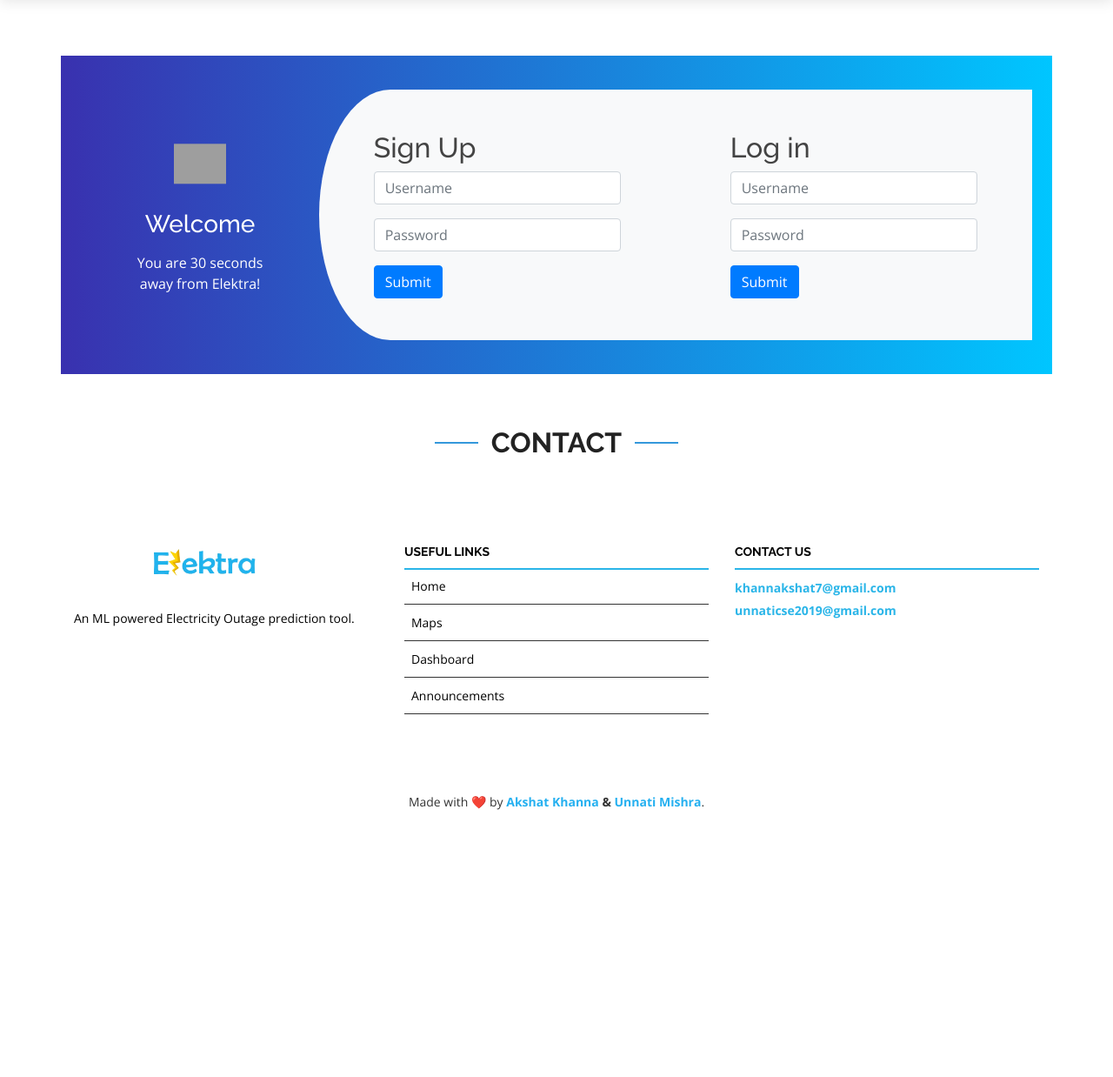
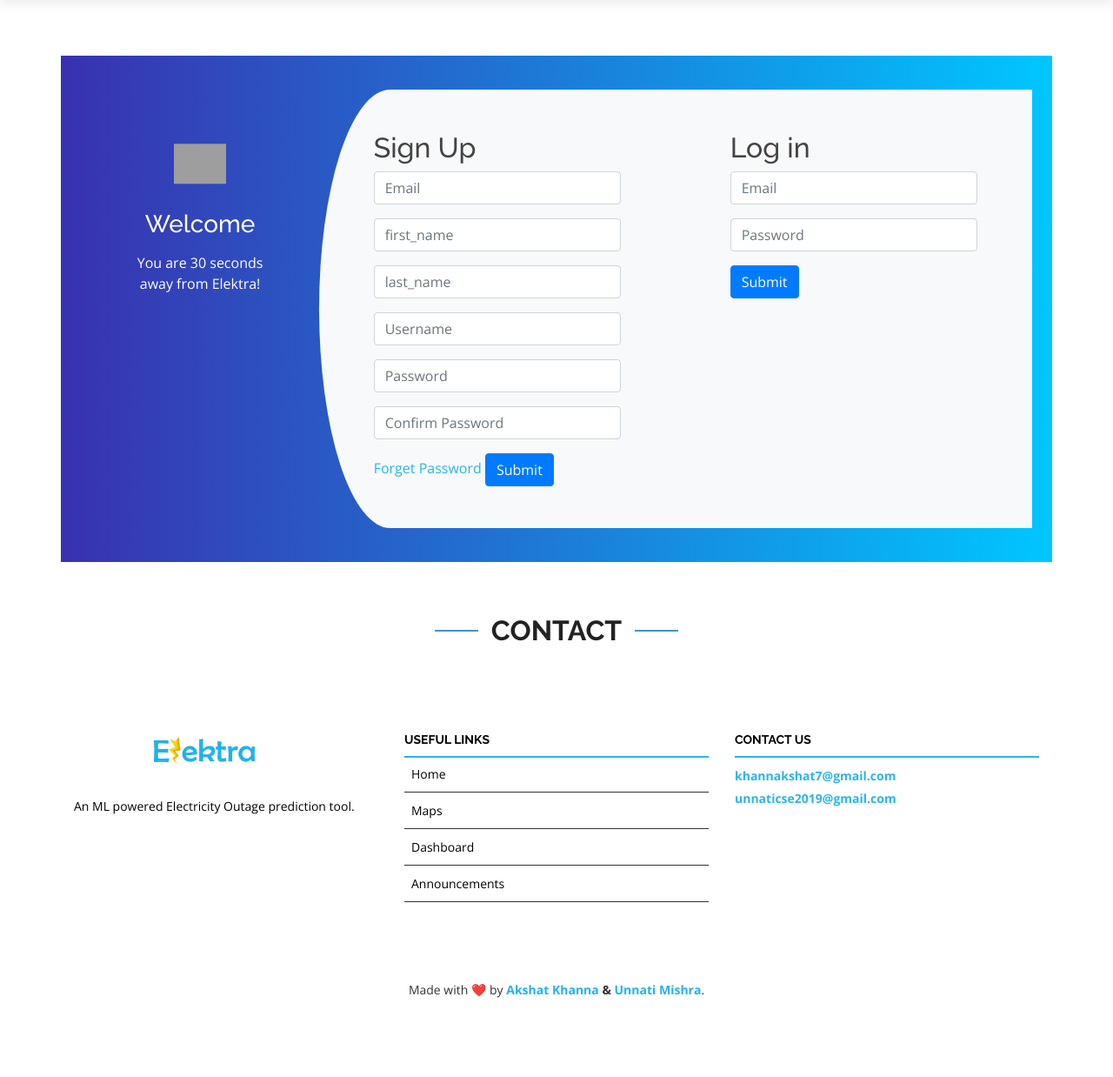
Before and after one commit to khannakshat7/Elektra, a Django app: page /login/ in a window 1280 px wide. Shown: the part 70-1308 px from the top of the page at 87% size. Before the commit the page ends 1001 px from the top, so only its background shows below. Run offline with Django 3.2, Linux system fonts and the light colour scheme; some libraries are stand-ins or nearby versions; grey boxes are pictures that could not be loaded.

Commit message:
Login form

```diff
--- a/Elecktra/urls.py
+++ b/Elecktra/urls.py
@@ -30,6 +30,7 @@
     path('feedback/',views.feedback,name="feedback"),
     path('logout/',views.logoutuser,name="logout"),
     path('coordinates/',views.getmapcoordinates,name="coordinates"),
+    path('Forgot_Password/',views.forgotp,name="forgotp")
 ]
 
 urlpatterns += static(settings.STATIC_URL, document_root=settings.STATIC_ROOT)
--- a/electricity/views.py
+++ b/electricity/views.py
@@ -1,10 +1,12 @@
+from django.contrib.auth.models import User
 from django.contrib.auth import authenticate, login, logout
 from django.contrib.auth.decorators import login_required
 from django.shortcuts import HttpResponse, redirect, render
 from django.views.decorators.csrf import csrf_exempt
+from django.contrib import messages
+from django.contrib.auth.hashers import make_password, check_password
 from django.contrib.auth.decorators import login_required
-
-from electricity.forms import UserForm
+from django.contrib.auth.forms import UserCreationForm
 from electricity.models import electricity
 # Create your views here.
 
@@ -13,20 +15,30 @@
 
 
 def registeruser(request):
-    registeredcheck = False
-    if(request.method == 'POST'):
-        user_form = UserForm(data=request.POST)
-        if user_form.is_valid():
-            user = user_form.save()
-            user.set_password(user.password)
-            user.is_active = True
-            user.save()
-            registeredcheck = True
-            login(request,user)
-            return redirect('/')
-        else:
-            error={"error":True}
-            return render(request,"login.html",error)
+    if request.POST.get("form_two"):
+            if not User.objects.filter(username=request.POST["username"]).exists():
+                if request.POST["password"]==request.POST["rpassword"]:
+                    data=User()
+                    data.password=make_password(request.POST["password"])
+                    data.first_name=request.POST["first_name"]
+                    data.last_name=request.POST["last_name"]
+                    data.username=request.POST["username"]
+                    data.email = request.POST["email"]
+                    data.is_active = True
+                    print("user saved")
+                    data.save()
+
+                    return redirect('/login/')
+                else:
+                    context="Password confirmation doesn't match Password"
+                    print("wrong password")
+                    return render(request,"login.html",{'errorP':context})
+
+            else:
+                context="Email Already Exist"
+                return render(request,"login.html",{'errorE':context})
+
+
     else:
         return render(request,"login.html")
 
@@ -49,6 +61,38 @@
     else:
         return render(request, 'login.html')
 
+def forgotp(request):
+        if(request.method=="POST"):
+            if  User.objects.filter(username=request.POST["username"]).exists():
+                if User.objects.filter(first_name= request.POST["first_name"]).exists():
+                    if User.objects.filter(last_name=request.POST["last_name"]).exists():
+                        data=User(request.POST["username"])
+
+                        if request.POST["password"]==request.POST["rpassword"]:
+                            data.first_name=request.POST["first_name"]
+                            data.last_name=request.POST["last_name"]
+                            data.username=request.POST["username"]
+                            data.password=make_password(request.POST["password"])
+                            data.is_active = True
+                            print("user saved")
+                            data.save()
+                            return redirect('/')
+                        else:
+                            context="Password confirmation doesn't match Password"
+                            return render(request,'forgotpassword.html' ,{'ErrorFP':context})
+                    else:
+                        context="Wrong Surname"
+                        return render(request,'forgotpassword.html' ,{'ErrorWs':context})
+                else:
+                    context="Wrong First Name"
+                    return render(request,'forgotpassword.html', {'ErrorFP':context})
+            else:
+                context="Wrong Email"
+                return render(request,'forgotpassword.html' ,{'ErrorEmail':context})
+
+        else:
+            print("bc")
+            return render(request,'forgotpassword.html')
 def logoutuser(request):
     logout(request)
     return redirect('/')
--- a/templates/base.html
+++ b/templates/base.html
@@ -61,7 +61,7 @@
           <li><a href="{% url 'announcements' %}">Announcements</a></li>
           <li><a href="{% url 'feedback' %}">Feedback</a></li>
           {% if user.is_authenticated %}
-          <li><a href="#">Welcome, {{ user }}</a></li>
+          <li><a href="#">Welcome, {{ user.first_name }}</a></li>
           <li style=" font-weight: 800;
                     font-size: 13px;
                     display: inline-block;
--- a/templates/login.html
+++ b/templates/login.html
@@ -1,6 +1,7 @@
 {% extends 'base.html' %}
 {% load static %}
 {% block content %}
+
     <div class="container register">
         <div class="row">
             <div class="col-md-3 register-left">
@@ -12,25 +13,40 @@
                 <div class="tab-content" id="myTabContent">
                     <div class="row">
                         <div class="col-md-6">
-                            <form class="m-5" action="{% url 'register' %}" method="POST">
+                            <form class="m-5" action="{% url 'register' %}" name = "form_two"method="POST">
                                 {% csrf_token %}
                                 <h2>Sign Up</h2>
                                 <div class="form-group">
-                                  <input type="text" class="form-control" name="username" placeholder="Username" id="exampleInputEmail1" aria-describedby="emailHelp">
-
+                                  <input type="text" class="form-control" name="username" placeholder="Email" id="exampleInputEmail1" aria-describedby="emailHelp" required>
+                                  {{errorE}}
                                 </div>
                                 <div class="form-group">
-                                  <input type="password" name="password" class="form-control" placeholder="Password" id="exampleInputPassword1">
+                                  <input type="text" name="first_name" class="form-control" placeholder="first_name" id="exampleInputFirst" required>
                                 </div>
-                                <button type="submit" class="btn btn-primary">Submit</button>
+                                <div class="form-group">
+                                  <input type="text" name="last_name" class="form-control" placeholder="last_name" id="exampleInputFirst" required>
+                                </div>
+                                <div class="form-group">
+                                  <input type="text" name="email" class="form-control" placeholder="Username" id="exampleInputFirst" required>
+                                </div>
+                                <div class="form-group">
+                                  <input type="password" name="password" class="form-control" placeholder="Password" id="exampleInputPassword1" required>
+                                </div>
+                                <div class="form-group">
+                                  <input type="password" name="rpassword" class="form-control" placeholder="Confirm Password" id="exampleInputRPassword1" required>
+                                  {{errorP}}
+                                </div>
+                                <i class="ion-ios-arrow-right"></i> <a href="{% url 'forgotp' %}">Forget Password</a>
+                                <button type="submit" name = "form_two" class="btn btn-primary">Submit</button>
                               </form>
                         </div>
+                        <!-- Login form -->
                         <div class="col-md-6">
                             <form class="m-5" action="{% url 'login' %}" method="POST">
                                 {% csrf_token %}
                                 <h2>Log in</h2>
                                 <div class="form-group">
-                                  <input type="text" class="form-control" name="username" placeholder="Username" id="exampleInputEmail1" aria-describedby="emailHelp">
+                                  <input type="text" class="form-control" name="username" placeholder="Email" id="exampleInputEmail1" aria-describedby="emailHelp">
 
                                 </div>
                                 <div class="form-group">
```
Also changed, not shown: Elecktra/settings.py (+4 -3 lines), electricity/forms.py (+8 -4 lines), electricity/models.py (+62 -0 lines), templates/forgotpassword.html (added, +47 -0 lines), electricity/migrations/0002_account.py (added), electricity/migrations/0003_auto_20210312_1335.py (added), electricity/migrations/0004_auto_20210312_1415.py (added), electricity/migrations/0005_auto_20210312_1415.py (added), static/style.css (line endings or trailing spaces).
